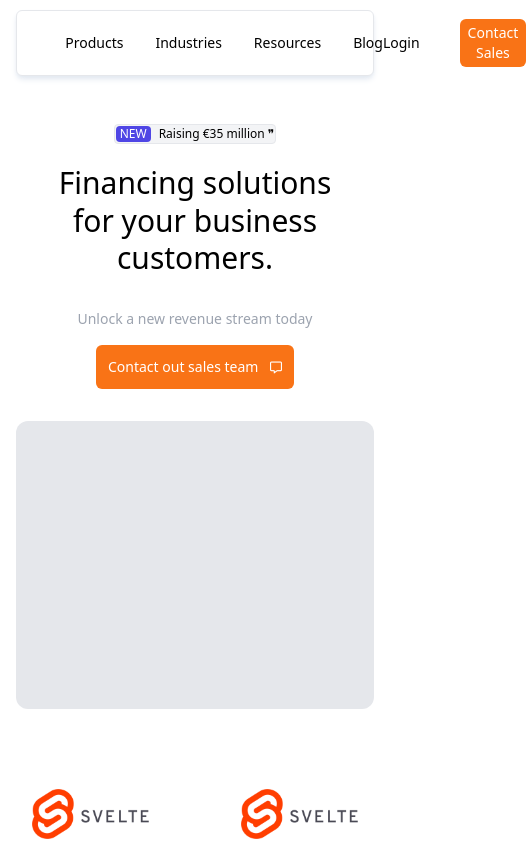
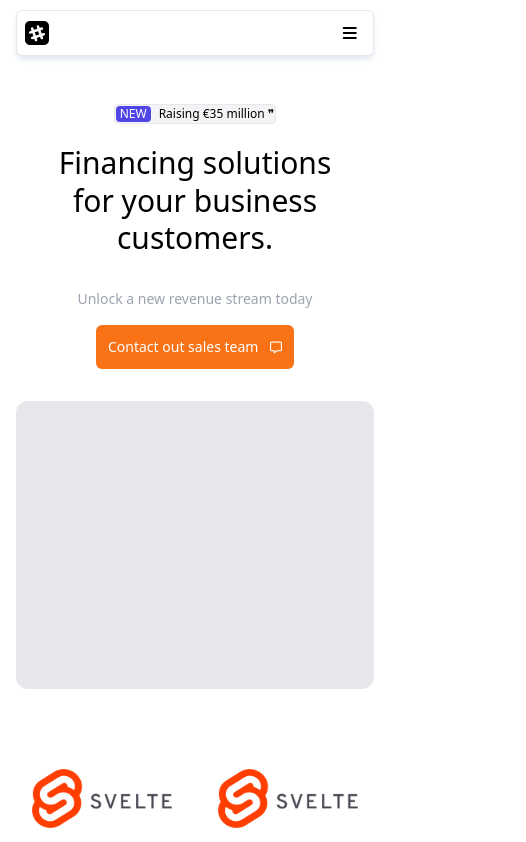
Before and after one commit to elemapfelr/assignment, a SvelteKit app: page / in a window 390 px wide. Shown: the top 842 px of the page, 526 px wide, since content can reach past the window. Built offline with nearby package versions, Linux system fonts and the light colour scheme.

Commit message:
logo ul - use arbitary values

```diff
--- a/src/routes/+layout.svelte
+++ b/src/routes/+layout.svelte
@@ -22,18 +22,26 @@
 	];
 </script>
 
+<header class="sticky top-0 pt-2.5 bg-white">
 	<nav
-	class="sticky top-2.5 w-11/12 flex mt-2.5 mx-auto border-gray-200 border rounded-md shadow-slate-200 shadow-md p-2 items-center bg-white"
+		class="w-11/12 flex justify-between md:justify-normal mx-auto border-gray-200 border rounded-md shadow-slate-200 shadow-md p-2 items-center bg-white"
 	>
 		<a href="/"><img src={logo} alt="logo" /></a>
-	<ul class="flex ml-10 gap-8 items-center flex-1">
+		<!-- PC -->
+		<ul class="hidden md:flex ml-10 gap-8 items-center flex-1">
 			{#each menus as menu}
 				<li class="text-sm"><a href={menu.link}>{menu.title}</a></li>
 			{/each}
 		</ul>
-	<a href="/Login" class="text-sm mr-10">Login</a>
-	<button class="bg-orange-500 px-2 py-1 rounded-md text-sm text-white">Contact Sales</button>
+		<a href="/Login" class="hidden md:inline text-sm mr-10">Login</a>
+		<button class="hidden md:inline bg-orange-500 px-2 py-1 rounded-md text-sm text-white"
+			>Contact Sales</button
+		>
+		<!-- mobile -->
+		<button class="block md:hidden py-0.5 px-2"><i class="fa-solid fa-bars"></i></button>
 	</nav>
+</header>
+
 <section class="w-11/12 mx-auto">
 	<slot />
 </section>
--- a/src/routes/+page.svelte
+++ b/src/routes/+page.svelte
@@ -24,7 +24,7 @@
 	</div>
 	<ul class="flex flex-wrap my-20 gap-x-0 gap-y-4 sm:gap-4 justify-between sm:justify-center">
 		{#each logos as logo}
-			<li class="min-w-24 w-5/12 sm:w-1/6 max-w-52 sm:max-w-28 px-4 sm:px-0 box-border">
+			<li class="min-w-24 w-[48%] sm:w-1/6 max-w-52 sm:max-w-28 px-4 sm:px-0 box-border">
 				<img src={logo} alt="logo" class="w-full h-full object-scale-down" />
 			</li>
 		{/each}
```
Lines whose indentation alone changed are shown as unchanged.
